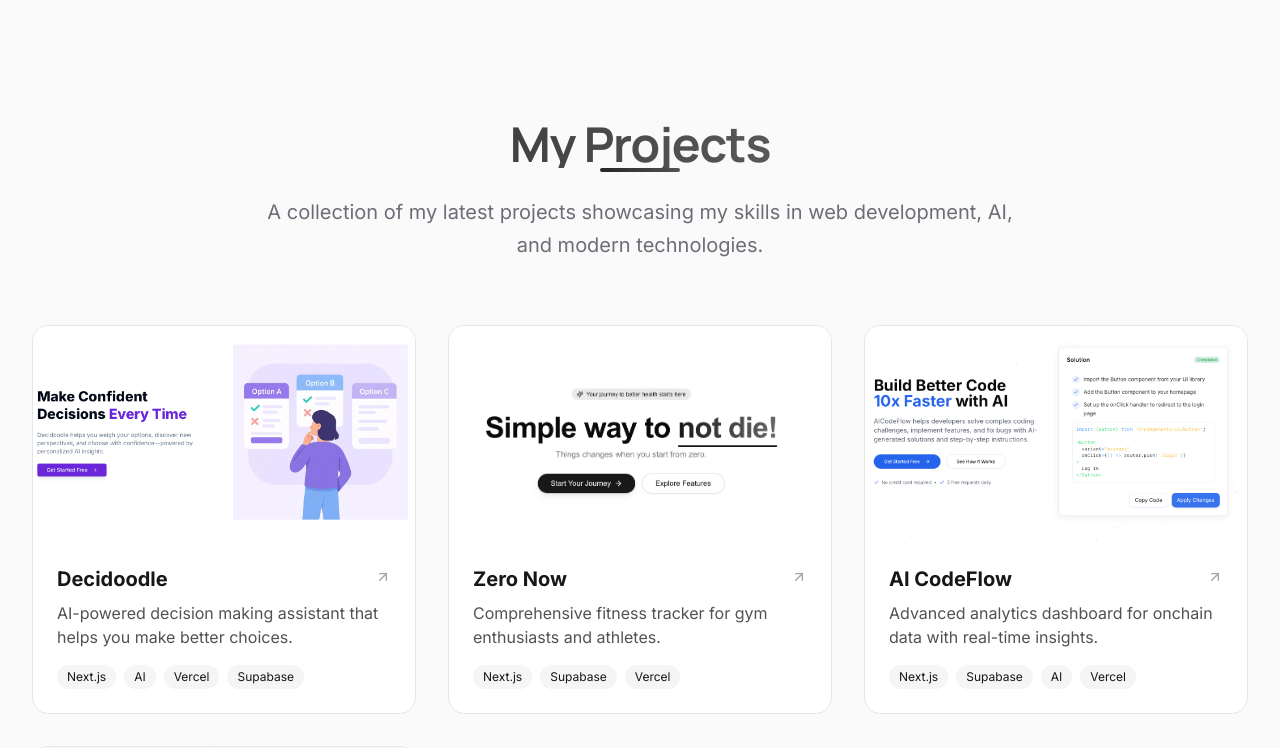
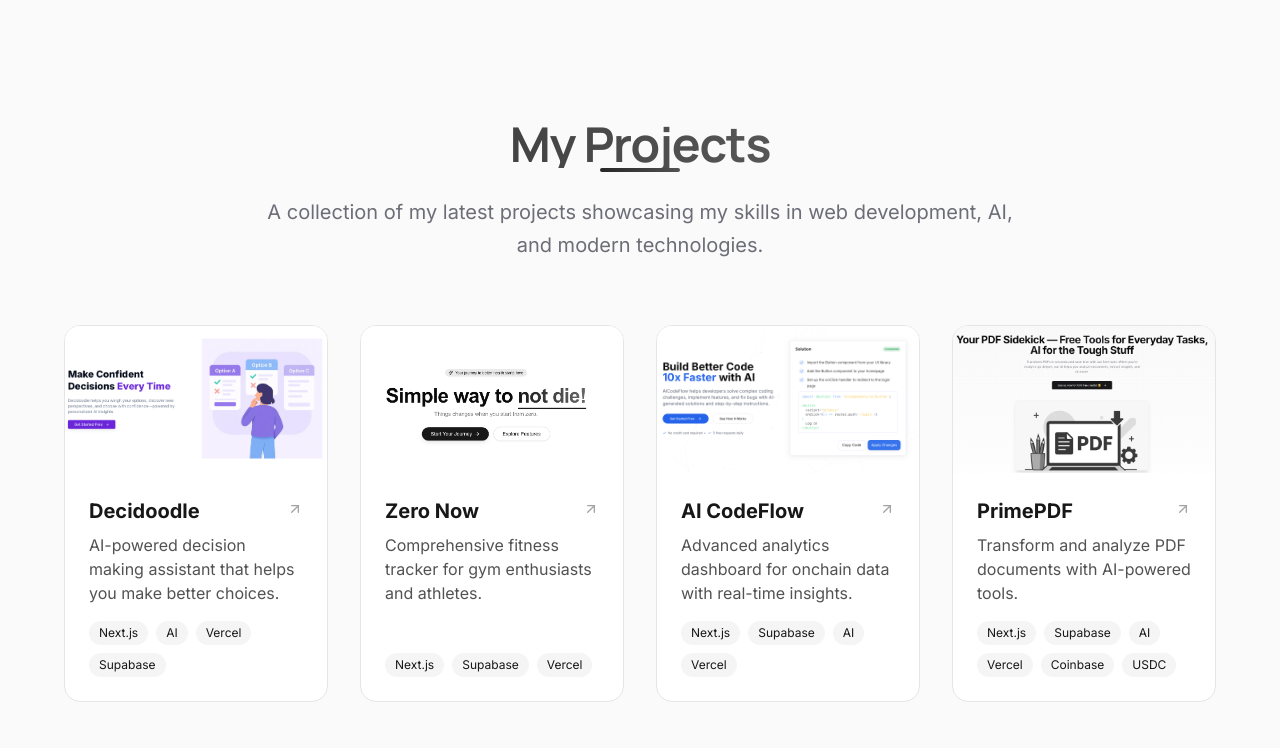
Before and after one commit to tusharbase/portfolio2, a Next.js app: page / in a window 1280 px wide. Shown: the part 1320-2068 px from the top of the page. Built offline with nearby package versions, Linux system fonts and the light colour scheme.

Commit message:
big project cards

```diff
--- a/components/projects.tsx
+++ b/components/projects.tsx
@@ -141,8 +141,8 @@ export default function Projects() {
 
   return (
     <section id="projects" className="py-20 relative overflow-hidden">
-      <div className="container mx-auto px-4 sm:px-6 lg:px-8">
-        <div className="text-center mb-16 max-w-4xl mx-auto">
+      <div className="max-w-[2000px] mx-auto px-4 sm:px-8 lg:px-12 xl:px-16 2xl:px-20">
+        <div className="text-center mb-16 max-w-5xl mx-auto">
           <h2 className="section-heading gradient-text">
             My Projects
           </h2>
@@ -154,7 +154,7 @@ export default function Projects() {
 
         <div ref={ref} className="relative">
           {/* Projects Grid */}
-          <div className="grid grid-cols-1 md:grid-cols-2 lg:grid-cols-3 gap-8">
+          <div className="grid grid-cols-1 md:grid-cols-2 lg:grid-cols-3 xl:grid-cols-4 gap-8 w-full">
             {projectsData.map((project, index) => (
               <ProjectCard
                 key={project.title}
```
